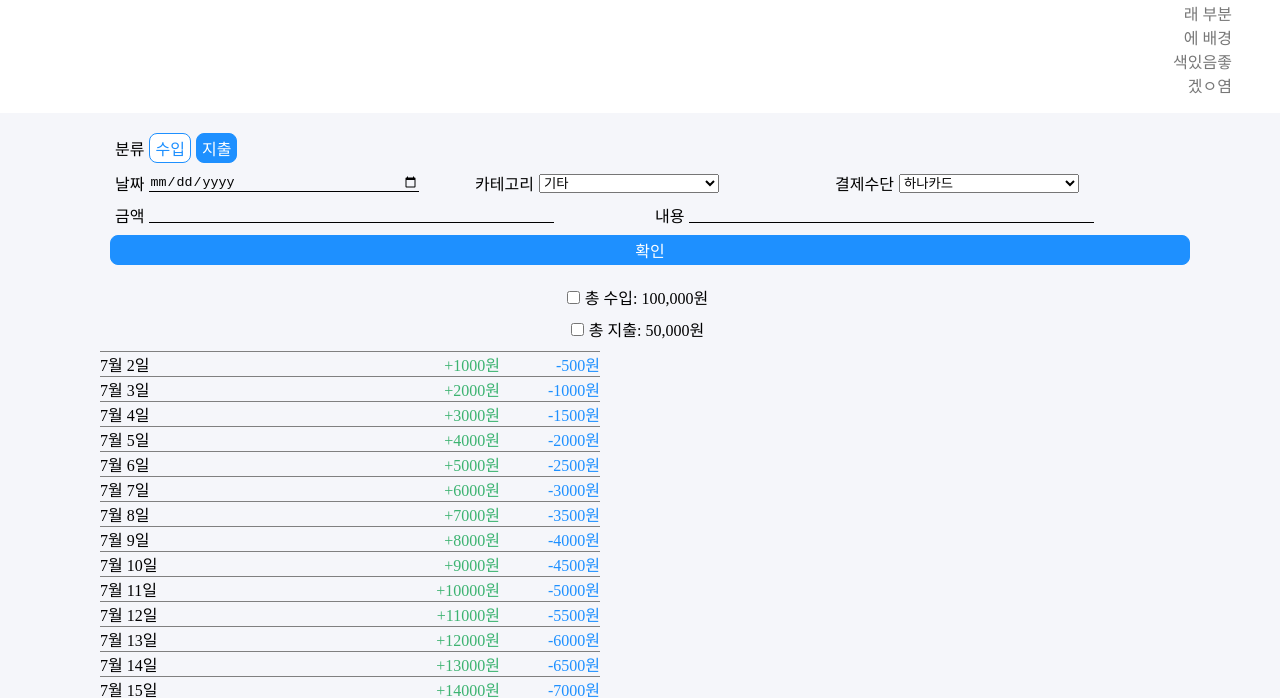
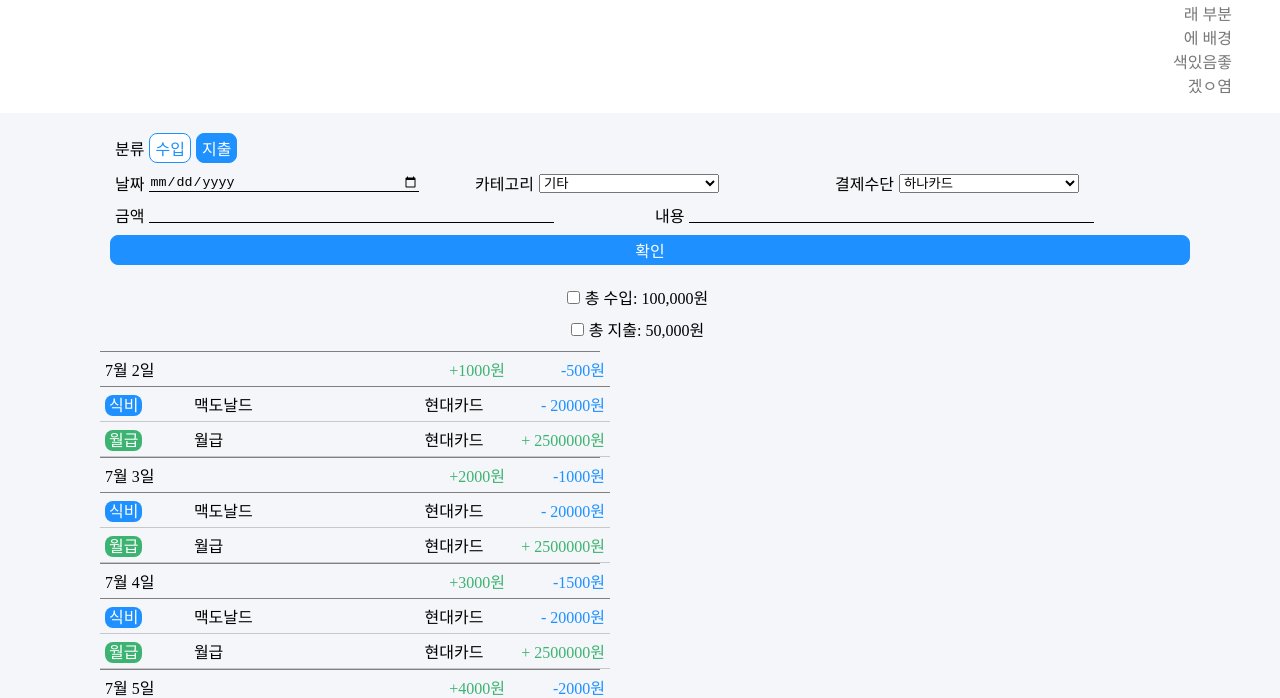
Before and after one commit to woowa-techcamp-2020/hkb-4, a website built with webpack: page client/src/index.html in a window 1280 px wide. Shown: the part 81-779 px from the top of the page. Built offline with nearby package versions, Linux system fonts and the light colour scheme; no server answers.

Commit message:
개별 내역 템플릿, 스타일 구현

```diff
--- a/client/src/views/ledgerByDate/ledgerByDate.scss
+++ b/client/src/views/ledgerByDate/ledgerByDate.scss
@@ -5,6 +5,8 @@
 	.date__header {
 		width: 500px;
 		display: flex;
+		border-bottom: 1px solid gray;
+		padding: 5px;
 		.date__date {
 			flex: 3;
 			text-align: left;
--- a/client/src/views/ledgerByDate/ledgerByDate.ts
+++ b/client/src/views/ledgerByDate/ledgerByDate.ts
@@ -1,3 +1,5 @@
+import LedgerItem from '../ledgerItem';
+
 class LedgerByDate extends HTMLElement {
 	private month!: number;
 	private day!: number;
@@ -33,6 +35,32 @@ class LedgerByDate extends HTMLElement {
 				</div>
 			</div>
 		`;
+
+		const dateGroup = this.querySelector('.date');
+		const mockData = [
+			{
+				id: 1,
+				type: '지출',
+				category: '식비',
+				payment: '현대카드',
+				amount: 20000,
+				description: '맥도날드',
+			},
+			{
+				id: 2,
+				type: '수입',
+				category: '월급',
+				payment: '현대카드',
+				amount: 2500000,
+				description: '월급',
+			},
+		];
+
+		if (dateGroup) {
+			for (let i = 0; i < mockData.length; i++) {
+				dateGroup.appendChild(new LedgerItem(mockData[i]));
+			}
+		}
 	}
 }
 
--- /dev/null
+++ b/client/src/views/ledgerItem/index.ts
@@ -0,0 +1,4 @@
+import './ledgerItem.scss';
+import LedgerItem from './ledgerItem';
+
+export default LedgerItem;
--- /dev/null
+++ b/client/src/views/ledgerItem/ledgerItem.scss
@@ -0,0 +1,42 @@
+.date__item {
+	width: 100%;
+	display: flex;
+	align-items: center;
+	padding: 5px;
+	border-bottom: 1px solid rgb(200, 200, 200);
+	.item__category {
+		flex: 1;
+		text-align: left;
+		span {
+			background-color: black;
+			padding: 2px 4px;
+			border-radius: 8px;
+			color: white;
+			&.spending {
+				background-color: dodgerblue;
+			}
+			&.income {
+				background-color: mediumseagreen;
+			}
+		}
+	}
+	.item__description {
+		flex: 2.5;
+		text-align: left;
+		padding-left: 5px;
+	}
+	.item__payment {
+		flex: 1.2;
+		text-align: center;
+	}
+	.item__amount {
+		flex: 1.2;
+		text-align: right;
+		&.spending {
+			color: dodgerblue;
+		}
+		&.income {
+			color: mediumseagreen;
+		}
+	}
+}
--- /dev/null
+++ b/client/src/views/ledgerItem/ledgerItem.ts
@@ -0,0 +1,37 @@
+class LedgerItem extends HTMLElement {
+	private type!: string;
+	private category!: string;
+	private payment!: string;
+	private amount!: number;
+	private description!: string;
+	constructor(data: any) {
+		super();
+		this.id = data.id;
+		this.type = data.type;
+		this.category = data.category;
+		this.payment = data.payment;
+		this.amount = data.amount;
+		this.description = data.description;
+
+		this.render();
+	}
+
+	render() {
+		this.innerHTML = `
+      <div class="date__item">
+				<div class="item__category">
+					<span class="${this.type === '지출' ? 'spending' : 'income'}">
+						${this.category}</span>
+				</div>
+        <div class="item__description">${this.description}</div>
+        <div class="item__payment">${this.payment}</div>
+				<div class="item__amount ${this.type === '지출' ? 'spending' : 'income'}">
+					${this.type === '지출' ? '-' : '+'} ${this.amount}원
+				</div>
+      </div>
+    `;
+	}
+}
+
+customElements.define('hbk-ledger-item', LedgerItem);
+export default customElements.get('hbk-ledger-item');
```
